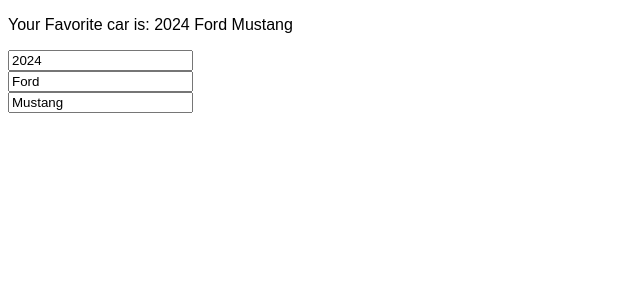
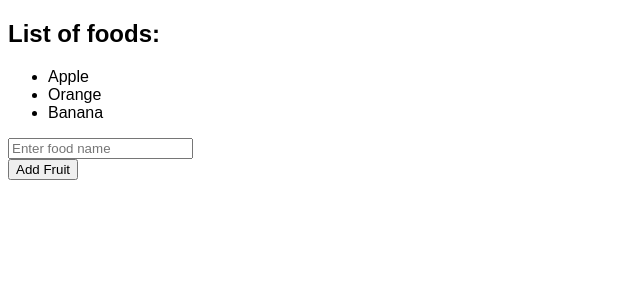
Before and after one commit to AnujAcharya2338/Learning_more_react, a React (Vite) app: page / in a window 1280 px wide. Shown: the top 300 px of the page, without its empty margins (0-640 px from the left). Built offline with nearby package versions, Linux system fonts and the light colour scheme.

Commit message:
update arrays in stack

```diff
--- a/src/App.jsx
+++ b/src/App.jsx
@@ -1,11 +1,10 @@
 import React from "react";
-import ColorPicker from "../../completed/ColorPicker";
-import MyComponent1 from "./MyComponent1";
+import MyComponent2 from "./MyComponent2";
 function App() {
 
 
   return(<>
-  <MyComponent1></MyComponent1>
+  <MyComponent2></MyComponent2>
   </>);
 }
 export default App;
--- a/src/MyComponent1.jsx
+++ /dev/null
@@ -1,34 +0,0 @@
-import React, { StrictMode, useState } from "react";
-
-function MyComponent1() {
-  const [car, setCar] = useState({
-    year: 2024,
-    make: "Ford",
-    model: "Mustang",
-  });
-
-  function HandleYearChange(event){
-    setCar(c => ({...c, year:event.target.value}));
-  }
-  function HandleMakeChange(event){
-    setCar(c => ({...c, make:event.target.value}))
-  }
-
-  function HandleModelChange(event){
-    setCar(c => ({...c, model:event.target.value}))
-
-  }
-
-
-  return <>
-  <div>
-   <p>Your Favorite car is: {car.year} {car.make} {car.model}</p>
-    <input type="number" value={car.year} onChange={HandleYearChange} /><br />
-    <input type="text" value={car.make} onChange={HandleMakeChange} /><br />
-    <input type="text" value={car.model} onChange={HandleModelChange}/><br />
-
-  </div>
-  </>;
-}
-
-export default MyComponent1;
--- /dev/null
+++ b/src/MyComponent2.jsx
@@ -0,0 +1,43 @@
+import React,{useState} from "react";
+
+function MyComponent2(){
+
+    const [foods,setFoods] = useState(['Apple','Orange','Banana']);
+
+    function HandleAddFruit(){
+        const newFood = document.getElementById("foodInput").value;
+        document.getElementById("foodInput").value = "";
+        setFoods(f => [...f, newFood]);
+
+    }
+    function HandleRemoveFruit(index){
+
+        setFoods(foods.filter((_,i) => i !=index));
+
+
+    }
+
+
+
+return(
+    <>
+    <div>
+        <h2>
+            List of foods:
+        </h2>
+        <ul>
+            {foods.map((food, index) =>
+            <li key = {index} onClick={() => HandleRemoveFruit(index)}>
+                {food}
+                </li>)}
+        </ul>
+        <input type="text" placeholder="Enter food name" id="foodInput"/>
+        <br />
+        <button onClick={HandleAddFruit}>Add Fruit</button>
+    </div>
+    </>
+)
+
+}
+
+export default MyComponent2
```
